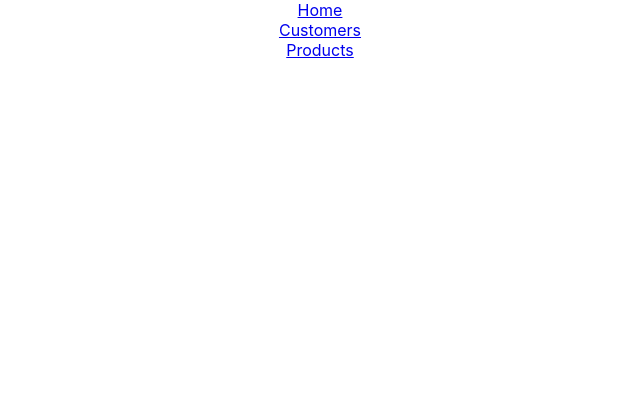
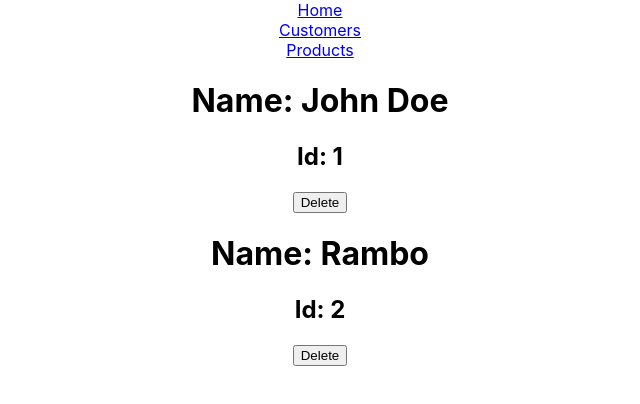
Before and after one commit to lemonouscode/store-app, a React (Create React App) app: page /customers in a window 1280 px wide. Shown: the top 404 px of the page, without its empty margins (320-960 px from the left). Built offline with nearby package versions, Linux system fonts and the light colour scheme.

Commit message:
zadatak 2

```diff
--- a/src/App.js
+++ b/src/App.js
@@ -1,13 +1,17 @@
 import "./App.css";
 import Navbar from "./components/Navbar";
-import Customers from "./pages/Customers";
-import Products from "./pages/Products";
+import AppCustomers from "./pages/AppCustomers";
+import AppProducts from "./pages/AppProducts";
 import { Switch, Route, useHistory } from "react-router-dom";
 
 function App() {
   return (
     <div className="App">
       <Navbar />
+      <Switch>
+        <Route path="/customers" component={AppCustomers} />
+        <Route path="/products" component={AppProducts} />
+      </Switch>
     </div>
   );
 }
--- a/src/components/AppCustomers.js
+++ /dev/null
@@ -1,5 +0,0 @@
-const AppCustomers = () => {
-  return <div></div>;
-};
-
-export default AppCustomers;
--- a/src/index.js
+++ b/src/index.js
@@ -6,9 +6,7 @@ import { BrowserRouter as Router, Route } from "react-router-dom";
 
 const root = ReactDOM.createRoot(document.getElementById("root"));
 root.render(
-  <React.StrictMode>
-    <Router>
-      <Route path="/" component={App} />
-    </Router>
-  </React.StrictMode>
+  <Router>
+    <Route path="/" component={App} />
+  </Router>
 );
--- /dev/null
+++ b/src/pages/AppCustomers.js
@@ -0,0 +1,30 @@
+import CustomersService from "../services/CustomersService";
+import { useState } from "react";
+
+const AppCustomers = () => {
+  const [customers, setCustomers] = useState(CustomersService.getAll());
+
+  const handleDelete = (id) => {
+    const isDeleted = CustomersService.delete(id);
+    if (isDeleted) {
+      const deletedCustomers = customers.filter((e) => {
+        return e.id !== id;
+      });
+      setCustomers(deletedCustomers);
+    }
+  };
+
+  return (
+    <div>
+      {customers.map((e) => (
+        <div key={e.id}>
+          <h1>Name: {e.name}</h1>
+          <h2>Id: {e.id}</h2>
+          <button onClick={() => handleDelete(e.id)}>Delete</button>
+        </div>
+      ))}
+    </div>
+  );
+};
+
+export default AppCustomers;
--- a/src/components/AppProducts.js
+++ b/src/pages/AppProducts.js
@@ -1,5 +1,5 @@
 const AppProducts = () => {
-  return <div></div>;
+  return <h1>Products</h1>;
 };
 
 export default AppProducts;
--- a/src/pages/Customers.js
+++ /dev/null
@@ -1,5 +0,0 @@
-const Customers = () => {
-  return <div>customers</div>;
-};
-
-export default Customers;
--- a/src/pages/Products.js
+++ /dev/null
@@ -1,5 +0,0 @@
-const Products = () => {
-  return <div>Products</div>;
-};
-
-export default Products;
--- /dev/null
+++ b/src/services/CustomersService.js
@@ -0,0 +1,28 @@
+class CustomersService {
+  constructor() {
+    this.customers = [
+      {
+        id: "1",
+        name: "John Doe",
+      },
+      {
+        id: "2",
+        name: "Rambo",
+      },
+    ];
+  }
+
+  getAll() {
+    return this.customers;
+  }
+
+  delete(id) {
+    const newList = this.customers.filter((e) => {
+      return e.id !== id;
+    });
+    this.customers = newList;
+    return true;
+  }
+}
+
+export default new CustomersService();
```
